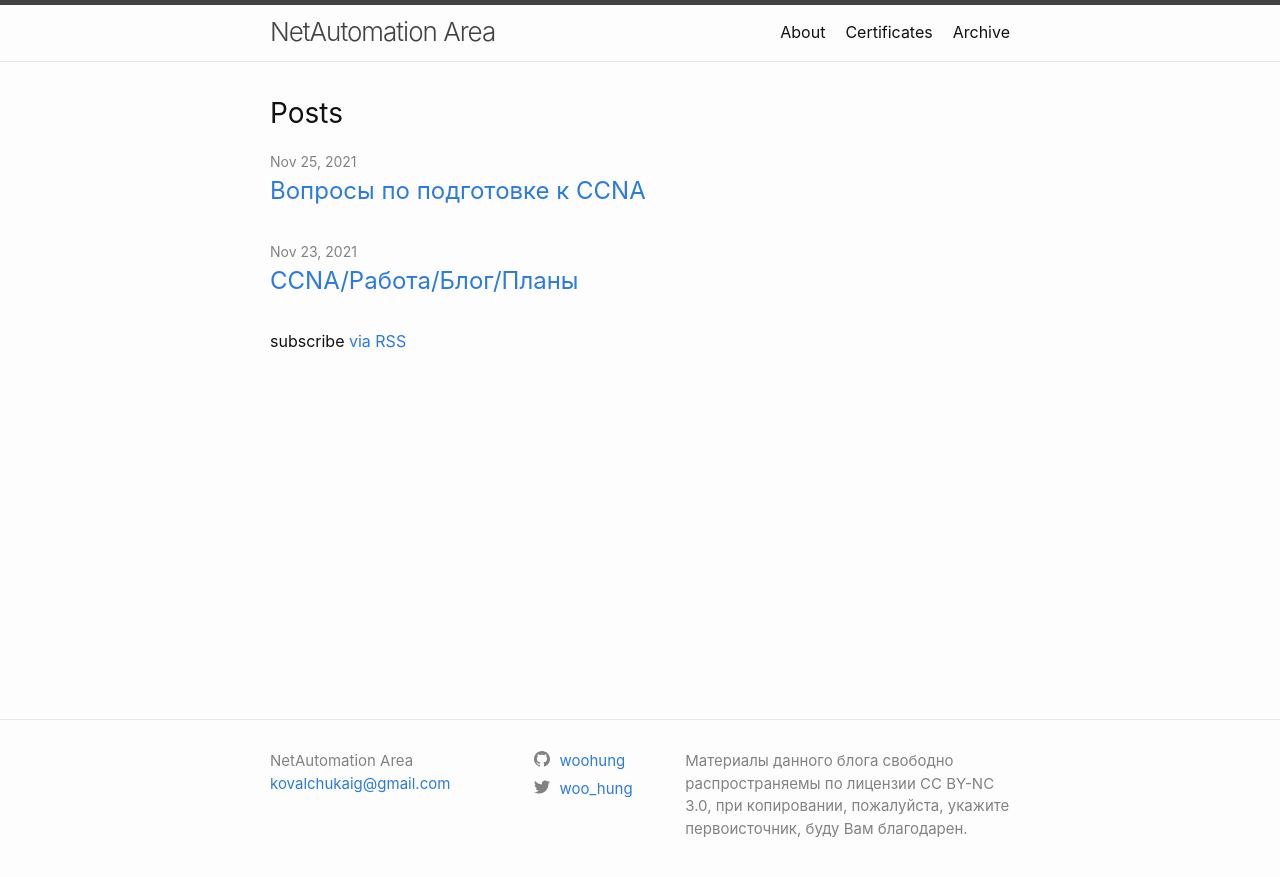
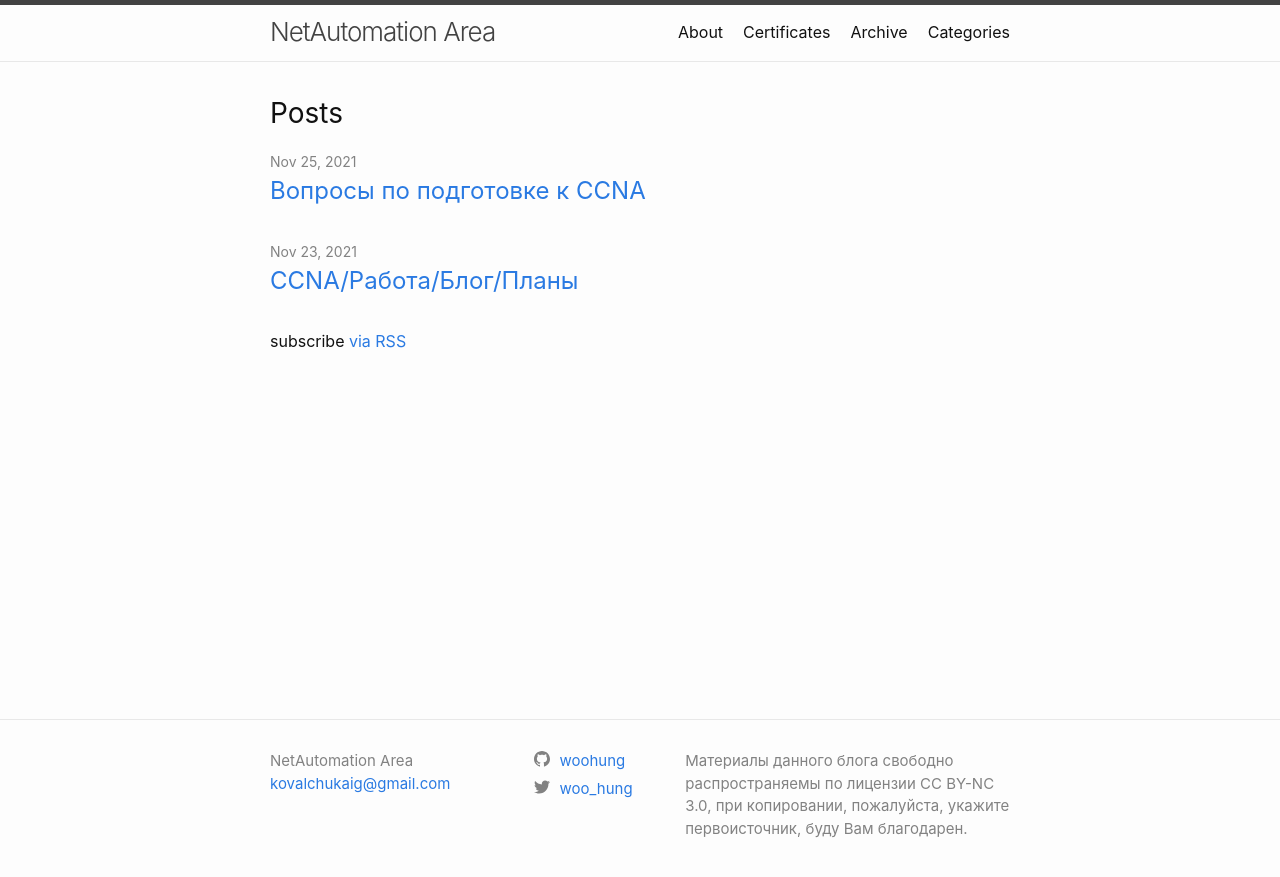
Before and after one commit to woohung/woohung.github.io, a Jekyll site: the page built from index.md, in a window 1280 px wide. Shown: the top 877 px of the page. Built offline with Jekyll 4.4.1, drawn with Linux system fonts in a browser that asks for light colours.

Commit message:
Update _config.yml

```diff
--- a/_config.yml
+++ b/_config.yml
@@ -38,6 +38,7 @@ header_pages:
   - about.md
   - certificates.md
   - archive.md
+  - categories.html
 
 disqus:
     shortname: woohung
```
